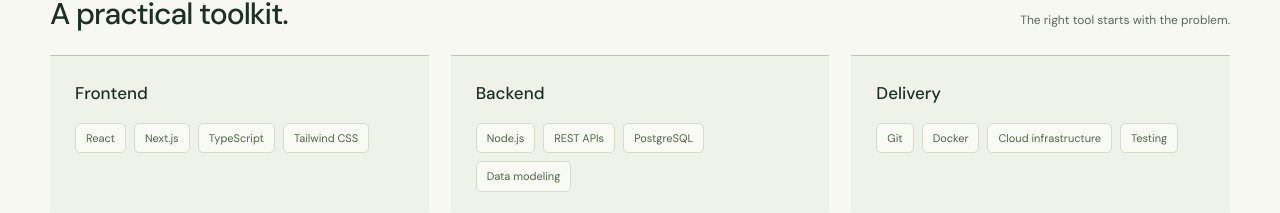
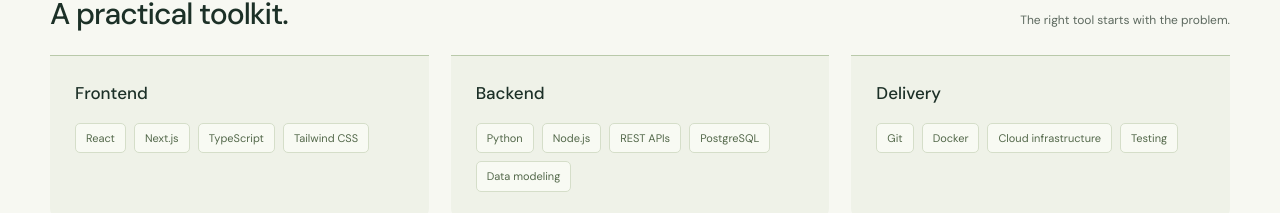
Before and after one commit to C4Confidence/codefidence, a Next.js app: page /about in a window 1280 px wide. Shown: the part 918-1131 px from the top of the page. Built offline with nearby package versions, Linux system fonts and the light colour scheme.

Commit message:
Minor Updates

```diff
--- a/src/app/about/page.tsx
+++ b/src/app/about/page.tsx
@@ -15,7 +15,7 @@
 
 const skillGroups = [
   { title: "Frontend", tools: ["React", "Next.js", "TypeScript", "Tailwind CSS"] },
-  { title: "Backend", tools: ["Node.js", "REST APIs", "PostgreSQL", "Data modeling"] },
+  { title: "Backend", tools: ["Python", "Node.js", "REST APIs", "PostgreSQL", "Data modeling"] },
   { title: "Delivery", tools: ["Git", "Docker", "Cloud infrastructure", "Testing"] },
 ];
 
--- a/src/app/page.tsx
+++ b/src/app/page.tsx
@@ -67,7 +67,7 @@
       </section>
       <div className="stack-strip shell">
         <p className="eyebrow">TOOLS OF THE TRADE</p>
-        <ul aria-label="Technology focus"><li>TypeScript</li><li>React & Next.js</li><li>Node.js</li><li>PostgreSQL</li><li>Docker & Cloud</li></ul>
+        <ul aria-label="Technology focus"><li>Python</li><li>TypeScript</li><li>React & Next.js</li><li>Node.js</li><li>PostgreSQL</li><li>Docker & Cloud</li></ul>
       </div>
       <section className="work-section shell" aria-labelledby="work-title">
         <div className="section-heading">
```
